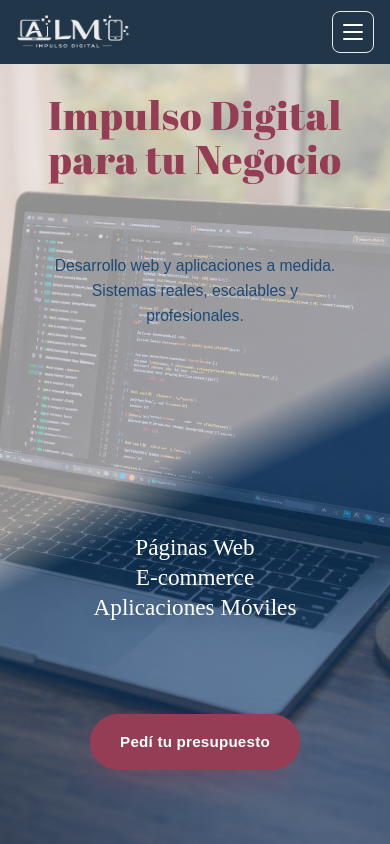
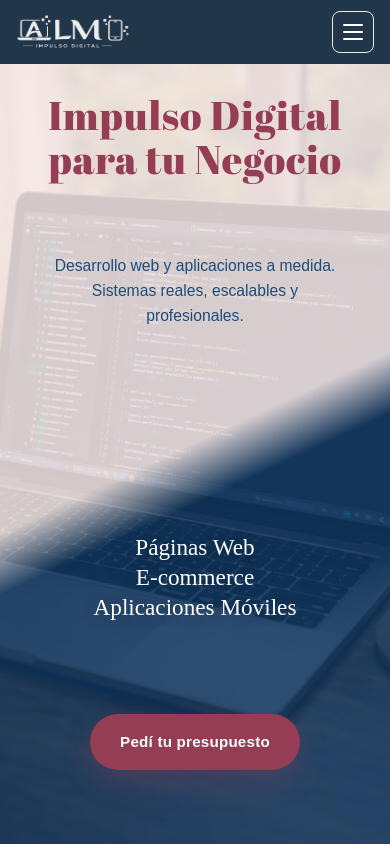
Before and after one commit to ALMImpulsoDigital/alm-impulso-digital-portfolio, a React (Vite) app: page / in a window 390 px wide. Shown: the top 844 px of the page. Built offline with nearby package versions, Linux system fonts and the light colour scheme; a web font is replaced by a local one.

Commit message:
cambio de tonos en hero mobile

```diff
--- a/src/styles/hero.css
+++ b/src/styles/hero.css
@@ -167,13 +167,13 @@ background: linear-gradient(
     gap: 1.4rem;
   }
 
-  .hero::before {
+.hero::before {
   background: linear-gradient(
     155deg,
-    rgba(230, 229, 229, 0.62) 0%,
-    rgba(230, 229, 229, 0.62) 52%,
-    rgba(20, 70, 117, 0.62) 58%,    /* 👈 mismo punto */
-    rgba(20, 70, 117, 0.62) 100%
+    rgba(246, 235, 235, 0.85) 0%,
+    rgba(246, 235, 235, 0.85) 52%,
+    rgba(15, 55, 95, 0.85) 58%,
+    rgba(15, 55, 95, 0.85) 100%
   );
 }
 
--- a/src/styles/sobremi.css
+++ b/src/styles/sobremi.css
@@ -11,7 +11,7 @@
   position: absolute;
   inset: 0;
   z-index: 0;
-  background: rgba(34, 54, 73, 0.68);
+  background: rgba(20, 60, 100, 0.78);
 }
 
 .sobremi-inner {
--- a/src/styles/tecnologiasSection.css
+++ b/src/styles/tecnologiasSection.css
@@ -10,7 +10,7 @@
   position: absolute;
   inset: 0;
   z-index: 0;
-  background: rgba(34, 54, 73, 0.68);
+  background: rgba(20, 60, 100, 0.78);
 }
 
 .tecnologias-inner {
```
